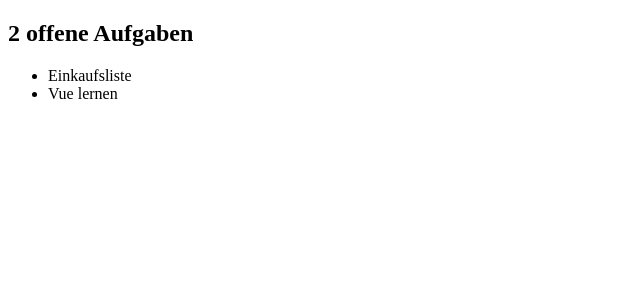
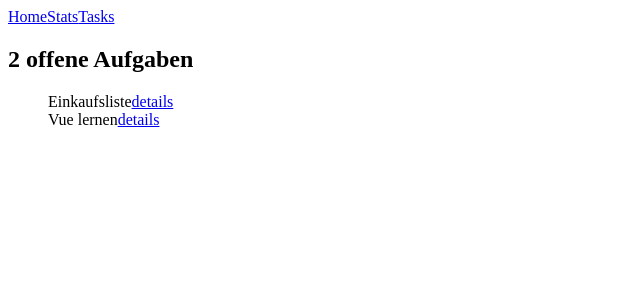
Before and after one commit to TrueScare/ticket-manager, a Vue app: page /tasks in a window 1280 px wide. Shown: the top 300 px of the page, without its empty margins (0-640 px from the left). Built offline with nearby package versions, Linux system fonts and the light colour scheme.

Commit message:
add routing and task detail page

```diff
--- a/package.json
+++ b/package.json
@@ -9,7 +9,8 @@
     "preview": "vite preview"
   },
   "dependencies": {
-    "vue": "^3.5.38"
+    "vue": "^3.5.38",
+    "vue-router": "^5.2.0"
   },
   "devDependencies": {
     "@vitejs/plugin-vue": "^6.0.7",
--- a/src/App.vue
+++ b/src/App.vue
@@ -1,16 +1,19 @@
 <script setup>
-import TaskList from "@/components/TaskList.vue";
 import {onMounted} from "vue";
+import Header from "@/components/Header.vue";
 
 //#region lifecycle hooks
-onMounted(()=>{
+onMounted(() => {
   console.log("App wurde gemounted, hier würde ich Daten laden")
 });
 //#endregion lifecycle hooks
 </script>
 
 <template>
-  <TaskList></TaskList>
+  <div class="app-container">
+    <Header></Header>
+    <RouterView></RouterView>
+  </div>
 </template>
 
 <style scoped></style>
--- /dev/null
+++ b/src/components/Header.vue
@@ -0,0 +1,10 @@
+<script setup>
+
+</script>
+<template>
+  <div class="app-header">
+    <RouterLink :to="{name: 'Home'}">Home</RouterLink>
+    <RouterLink :to="{name: 'Stats'}">Stats</RouterLink>
+    <RouterLink :to="{name: 'Tasks'}">Tasks</RouterLink>
+  </div>
+</template>
--- a/src/components/TaskItem.vue
+++ b/src/components/TaskItem.vue
@@ -4,16 +4,28 @@ const props = defineProps({
 });
 
 const emit = defineEmits(["toggleDone", "itemUpdated"]);
+
 //#region functions
-function onClick(){
+function onClick() {
   emit('toggleDone', props.item)
   emit('itemUpdated', props.item)
 }
+
 //#endregion functions
 </script>
 <template>
   <li :style="{ textDecoration: item.isDone ? 'line-through' : 'none' }"
-      @click="onClick()">
-    <span>{{ item.title }}</span>
+      style="list-style-type: none;">
+    <div>
+      <span
+          @click="onClick()"
+          style="cursor: pointer"
+      >
+        {{ item.title }}
+      </span>
+      <RouterLink
+          :to="{name: 'TaskDetail', params: {id: item.id} }"
+      >details</RouterLink>
+    </div>
   </li>
 </template>
--- a/src/components/TaskList.vue
+++ b/src/components/TaskList.vue
@@ -1,24 +1,11 @@
 <script setup>
-import {ref, computed } from "vue";
+import { computed } from "vue";
 import TaskItem from "@/components/TaskItem.vue";
 import {useStats} from '../composables/useStats.js';
-
-//#region properties and refs
-const list = ref([
-  {
-    id: 1,
-    title: "Einkaufsliste",
-    isDone: false
-  },
-  {
-    id: 2,
-    title: "Vue lernen",
-    isDone: false
-  }
-]);
-//#endregion properties and ref
+import {useList} from "@/composables/useList.js";
 
 //#region computed
+const { list } = useList();
 const { countOpenTasks } = useStats(list)
 
 const headline = computed(() => {
--- /dev/null
+++ b/src/composables/useList.js
@@ -0,0 +1,18 @@
+import {ref} from "vue";
+
+const list = ref([
+    {
+        id: 1,
+        title: "Einkaufsliste",
+        isDone: false
+    },
+    {
+        id: 2,
+        title: "Vue lernen",
+        isDone: false
+    }
+]);
+
+export function useList() {
+    return { list };
+}
--- /dev/null
+++ b/src/views/Home.vue
@@ -0,0 +1,3 @@
+<script setup>
+</script>
+<template>Home sweet home</template>
--- /dev/null
+++ b/src/views/Stats.vue
@@ -0,0 +1,10 @@
+<script setup>
+import {useList} from "@/composables/useList.js";
+import {useStats} from "@/composables/useStats.js";
+
+const { list } = useList();
+const { countOpenTasks } = useStats(list);
+</script>
+<template>
+  <span>Aktuell gibt es {{countOpenTasks}} offene Aufgaben.</span>
+</template>
--- /dev/null
+++ b/src/views/Task.vue
@@ -0,0 +1,27 @@
+<script setup>
+import {useRoute} from 'vue-router';
+import {computed} from "vue";
+import {useList} from "@/composables/useList.js";
+
+const { list } = useList();
+
+const route = useRoute();
+const item = computed(() => {
+  return list.value.find(({id}) => id === parseInt(route.params.id))
+});
+
+const status = computed(() => {
+  if(item.value.isDone){
+    return "erledigt";
+  }
+  return "offen";
+})
+</script>
+<template>
+  <div class="task-container" v-if="item">
+    <h2>{{ item.title }}</h2>
+    <div><i>{{ item.id }}</i></div>
+    <div>{{ status }}</div>
+  </div>
+  <div class="task-container" v-else>Leider wurde die Aufgabe (mit der ID {{ $route.params.id }}) nicht gefunden.</div>
+</template>
--- /dev/null
+++ b/src/views/Tasks.vue
@@ -0,0 +1,7 @@
+<script setup>
+import TaskList from "@/components/TaskList.vue";
+
+</script>
+<template>
+  <TaskList></TaskList>
+</template>
```
Also changed, not shown: src/main.js (+6 -3 lines), src/router/index.js (added, +17 -0 lines), 1 other file (tests, documents, lock files or other folders).
